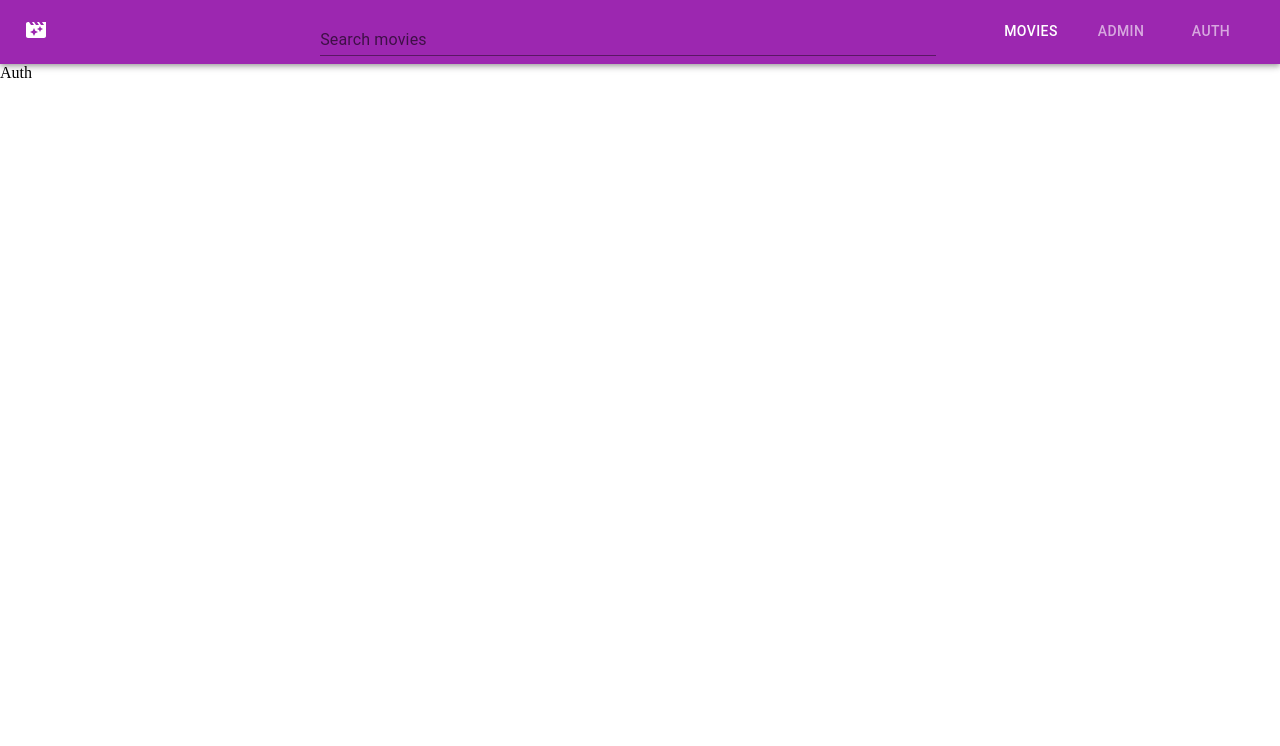
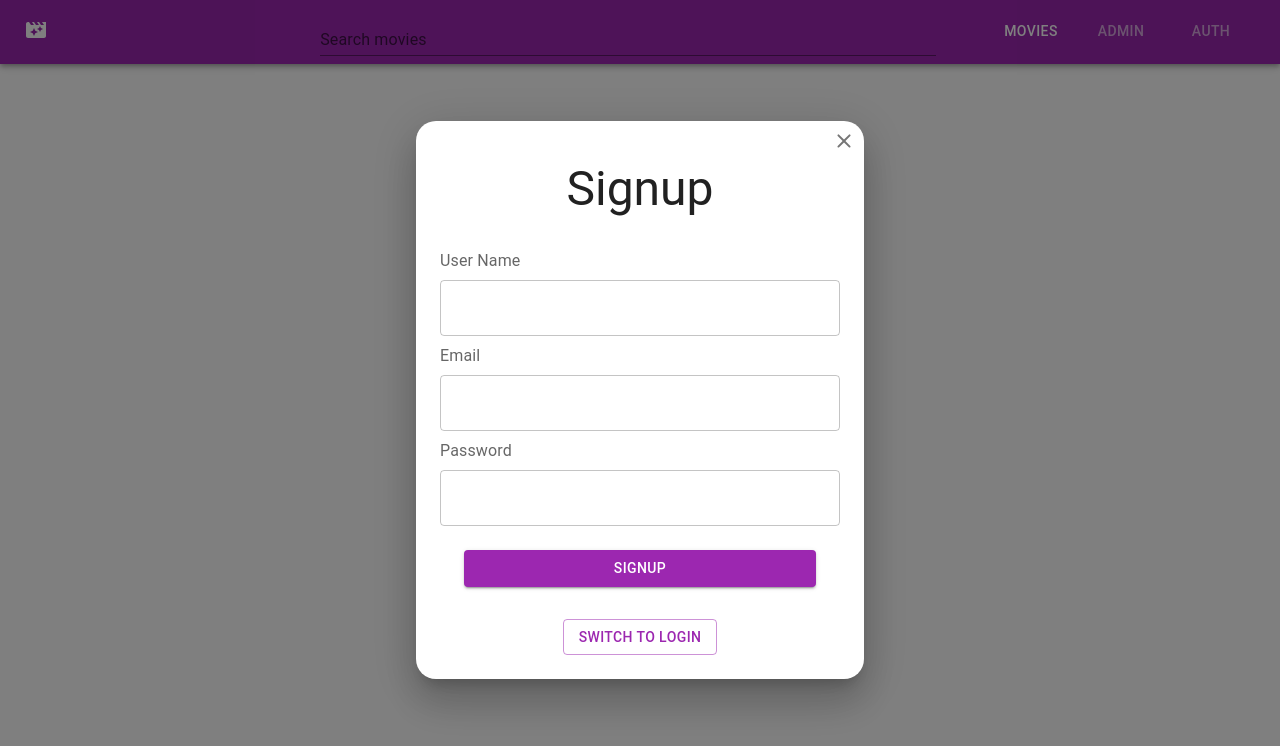
Before and after one commit to devpdhana/Movie-application, a React (Vite) app in the folder Frontend/: page /auth in a window 1280 px wide. Shown: the top 746 px of the page. Built offline with nearby package versions, Linux system fonts and the light colour scheme; no server answers.

Commit message:
user and admin -signup -login updated

```diff
--- a/Frontend/src/api-helpers/api-helpers.js
+++ b/Frontend/src/api-helpers/api-helpers.js
@@ -2,7 +2,7 @@ import axios from 'axios'
 import { useState } from 'react'
 export const getAllMovies = async()=>{
 
-    const res = await axios.get('http://localhost:8080/movie/movies').catch(err=>console.log(err))
+    const res = await axios.get('/movie/movies').catch(err=>console.log(err))
     if(res.status !== 200){
         console.log("No data")
     }
@@ -10,5 +10,34 @@ export const getAllMovies = async()=>{
     return movies
 }
 
+export const sendUserAuthRequest = async(data,isSignup)=>{
+    const res = await axios.post(`/user/${isSignup?"signup":"login"}`,{
+        name:data.name,
+        email:data.email,
+        password:data.password
+    }).catch((err)=>console.log(err))
+
+    //Validation
+    if(res.status !== 200 && res.status !== 201){
+        console.log("Unexpected error occur")
+    }
+    const resData = res.data
+    return resData
+}
+
+export const sendAdminLoginRequest = async(data)=>{
+    const res = await axios.post(`admin/login`,{
+        email:data.email,
+        password:data.password
+    }).catch((err)=>console.log(err))
+
+    //Validation
+    if(res.status !== 200){
+        console.log("Unexpected error")
+    }
+    const resData = res.data
+    return resData
+}
+
 // module.exports = getAllMovies
 // exports.getAllMovies = getAllMovies
--- a/Frontend/src/components/Admin/Admin.jsx
+++ b/Frontend/src/components/Admin/Admin.jsx
@@ -1,8 +1,15 @@
 import React from 'react'
+import AuthForm from '../Auth/AuthForm'
+import { sendAdminLoginRequest } from '../../api-helpers/api-helpers'
 
 const Admin = () => {
+
+  const getData = (data)=>{
+    console.log("Admin",data)
+    sendAdminLoginRequest(data.inputs).then((res)=>console.log(res)).catch((err)=>console.log(err))
+  }
   return (
-    <div>Admin</div>
+    <AuthForm onSubmit={getData} isAdmin={true}/>
   )
 }
 
--- a/Frontend/src/components/Auth/Auth.jsx
+++ b/Frontend/src/components/Auth/Auth.jsx
@@ -1,8 +1,14 @@
 import React from 'react'
+import AuthForm from './AuthForm'
+import { sendUserAuthRequest } from '../../api-helpers/api-helpers'
 
 const Auth = () => {
+  const getData = (data)=>{
+    console.log("Auth",data)
+    sendUserAuthRequest(data.inputs,data.isSignup).then((res)=>console.log(res)).catch((err)=>console.log(err))
+  }
   return (
-    <div>Auth</div>
+    <AuthForm onSubmit={getData} isAdmin={false}/>
   )
 }
 
--- /dev/null
+++ b/Frontend/src/components/Auth/AuthForm.jsx
@@ -0,0 +1,81 @@
+import React, { useState } from 'react'
+import {Box, Button, Dialog, FormLabel, IconButton, TextField, Typography} from '@mui/material'
+import CloseRoundedIcon from "@mui/icons-material/CloseRounded";
+import axios from 'axios'
+const lableStyle = {mt:1,mb:1}
+const AuthForm = ({onSubmit,isAdmin}) => {
+    const[isLogin,setIslogin] = useState(false)
+    const[isOpend,setIsOpend] = useState(true)
+    const[inputs,setInputs] = useState({
+        name:"",email:"",password:""
+    })
+    const handleClick = (e)=>{
+        e.preventDefault()
+        setIslogin(!isLogin)
+    }
+    const handleClose = ()=>{
+        setIsOpend(false)
+    }
+
+    const handleChange = (e)=>{
+        e.preventDefault()
+        setInputs((prevState)=>({
+            ...prevState,[e.target.name]:e.target.value
+        }))
+    }
+
+    const handleSubmit = async(e)=>{
+        e.preventDefault()
+        // console.log(inputs)
+        onSubmit({inputs,"isSignup":isLogin?!isLogin : !isLogin})
+        // axios.post('http://localhost:8080/user/')
+    }
+  return (
+    <Dialog open={isOpend} PaperProps={{ style: { borderRadius: 20 } }}>
+      <Box sx={{ ml: "auto" }}>
+        <IconButton onClick={handleClose}>
+          <CloseRoundedIcon />
+        </IconButton>
+      </Box>
+      <Typography textAlign={"center"} variant="h3">
+        {isLogin ? "Login" : "Signup"}
+      </Typography>
+      <form onSubmit={handleSubmit}>
+        <Box
+          padding={3}
+          width={400}
+          display={"flex"}
+          flexDirection={"column"}
+          justifyContent={"center"}
+          alignContent={"center"}
+          margin={"auto"}
+        >
+          {!isAdmin && !isLogin && (
+            <>
+              <FormLabel sx={lableStyle}>User Name</FormLabel>
+              <TextField required type="name" value={inputs.name} onChange={handleChange} name="name" />
+            </>
+          )}
+          <FormLabel sx={lableStyle}>Email</FormLabel>
+          <TextField type="email" value={inputs.email} onChange={handleChange} name="email" />
+          <FormLabel sx={lableStyle}>Password</FormLabel>
+          <TextField type="password" value={inputs.password} onChange={handleChange} name="password" />
+          <Button type='submit' sx={{ margin: 3 }} variant="contained" color="secondary">
+            {isLogin ? "Login" : "Signup"}
+          </Button>
+         {!isAdmin && <Button
+            sx={{ margin: "auto", mt: 1 }}
+            variant="outlined"
+            color="secondary"
+            type='submit'
+            onClick={handleClick}
+          >
+            Switch to {isLogin ? "Signup" : "Login"}
+          </Button>}
+        </Box>
+      </form>
+    </Dialog>
+  );
+}
+
+export default AuthForm
--- a/Frontend/src/main.jsx
+++ b/Frontend/src/main.jsx
@@ -3,7 +3,8 @@ import ReactDOM from 'react-dom/client'
 import App from './App.jsx'
 import './index.css'
 import {BrowserRouter} from 'react-router-dom'
-
+import axios from 'axios'
+axios.defaults.baseURL = "http://localhost:8080";
 ReactDOM.createRoot(document.getElementById("root")).render(
   <React.StrictMode>
     <BrowserRouter>
```
Also changed, not shown: 1 other file (tests, documents, lock files or other folders).
